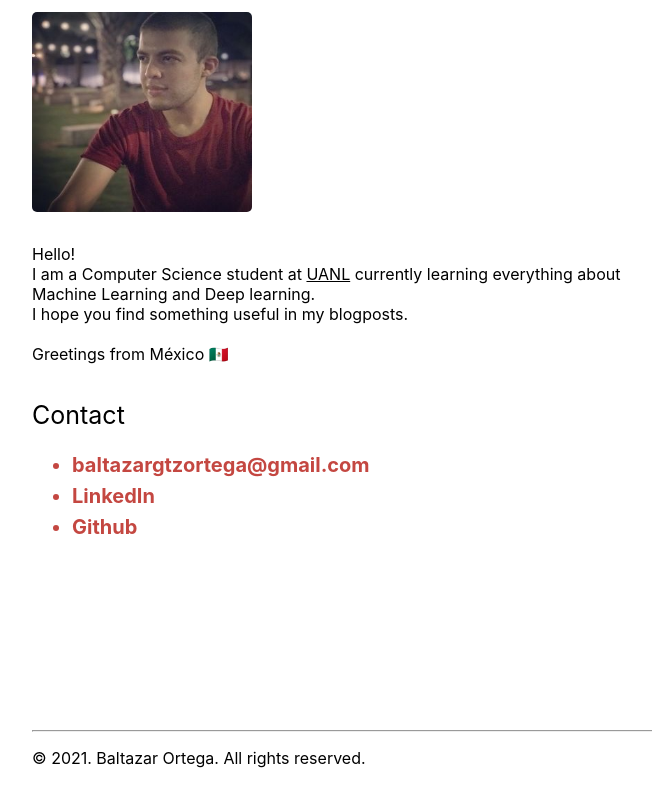
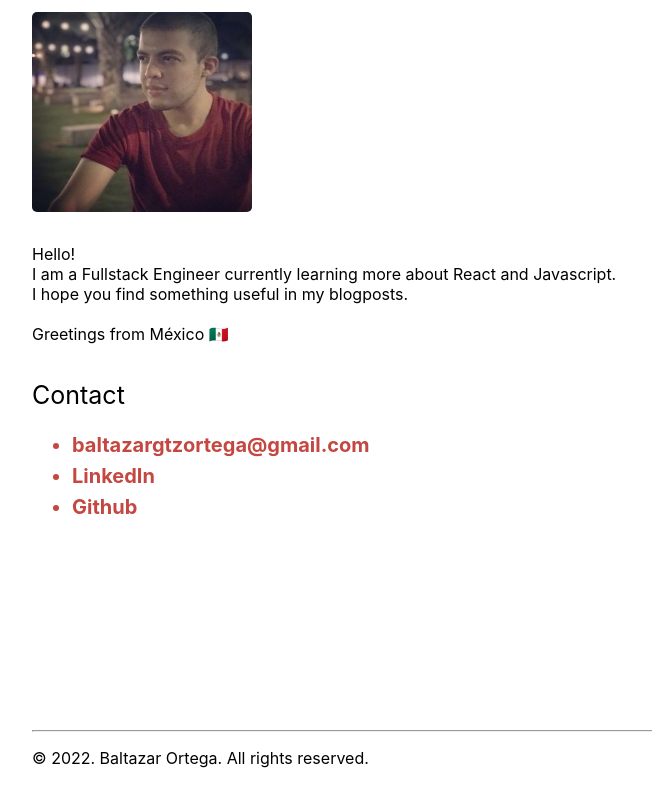
Before and after one commit to Baltazar-Ortega/my_blog, a Next.js app: page /about-me in a window 1280 px wide. Shown: the part 220-1020 px from the top of the page, without its empty margins (288-940 px from the left). Built offline with nearby package versions, Linux system fonts and the light colour scheme.

Commit message:
general data update

```diff
--- a/components/Footer.tsx
+++ b/components/Footer.tsx
@@ -10,7 +10,7 @@ function Footer(props) {
         }
       >
         <hr />
-        <p> © 2021. Baltazar Ortega. All rights reserved.</p>
+        <p> © 2022. Baltazar Ortega. All rights reserved.</p>
       </div>
     </footer>
   );
--- a/pages/about-me.tsx
+++ b/pages/about-me.tsx
@@ -24,17 +24,8 @@ const aboutMe = () => {
           />
         </div>
         <p>
-          Hello! <br />I am a Computer Science student at{" "}
-          <a
-            href="https://uanl.mx"
-            target="_blank"
-            rel="noreferrer"
-            style={{ textDecoration: "underline" }}
-          >
-            UANL
-          </a>{" "}
-          currently learning everything about Machine Learning and Deep
-          learning. <br />
+          Hello! <br />I am a Fullstack Engineer
+          currently learning more about React and Javascript. <br />
           I hope you find something useful in my blogposts. <br />
           <br />
           Greetings from México &#127474;&#127485;
```
Also changed, not shown: 2 other files (tests, documents, lock files or other folders).
